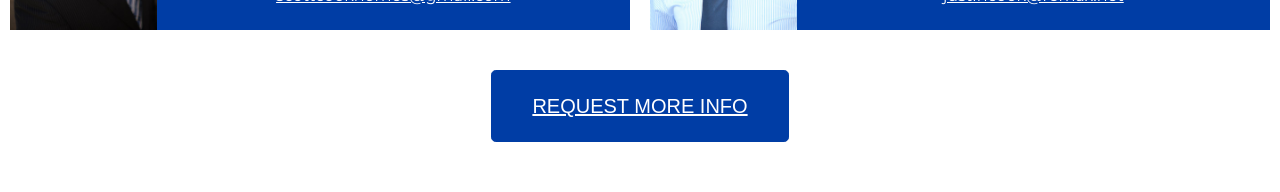
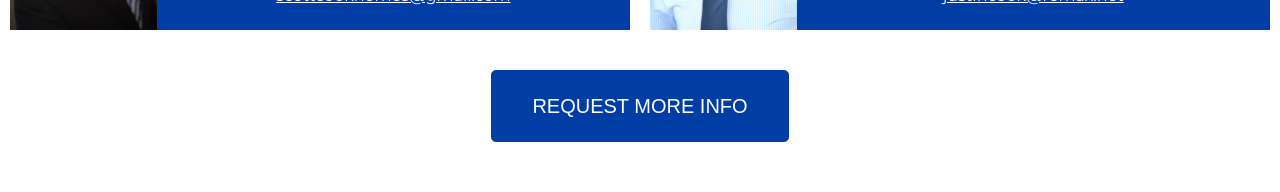
Before and after one commit to rcereghini/cook-property-site, a React (Create React App) app: page / in a window 1280 px wide. Shown: the part 8185-8377 px from the top of the page. Built offline with nearby package versions, Linux system fonts and the light colour scheme.

Commit message:
Removed Underline

```diff
--- a/src/App.css
+++ b/src/App.css
@@ -49,6 +49,10 @@
   margin-bottom: 50px;
 }
 
+.removeUnderline {
+  text-decoration-line: none;
+}
+
 @media only screen and (max-width: 1150px) {
   .cardHolder {
     flex-direction: column;
--- a/src/App.js
+++ b/src/App.js
@@ -87,7 +87,7 @@ class App extends Component {
           />
         </div>
         <a
-          className="btn btn-primary btn-lg requestInfo"
+          className="btn btn-primary btn-lg requestInfo removeUnderline"
           href="mailto:scottcookhomes@gmail.com?subject=Interested%20in%2024019%20S%20201st%20Place"
           role="button"
         >
--- a/src/styles/headerBox.css
+++ b/src/styles/headerBox.css
@@ -40,5 +40,5 @@
 }
 
 .removeUnderline {
-  text-decoration: none;
+  text-decoration-line: none;
 }
```
